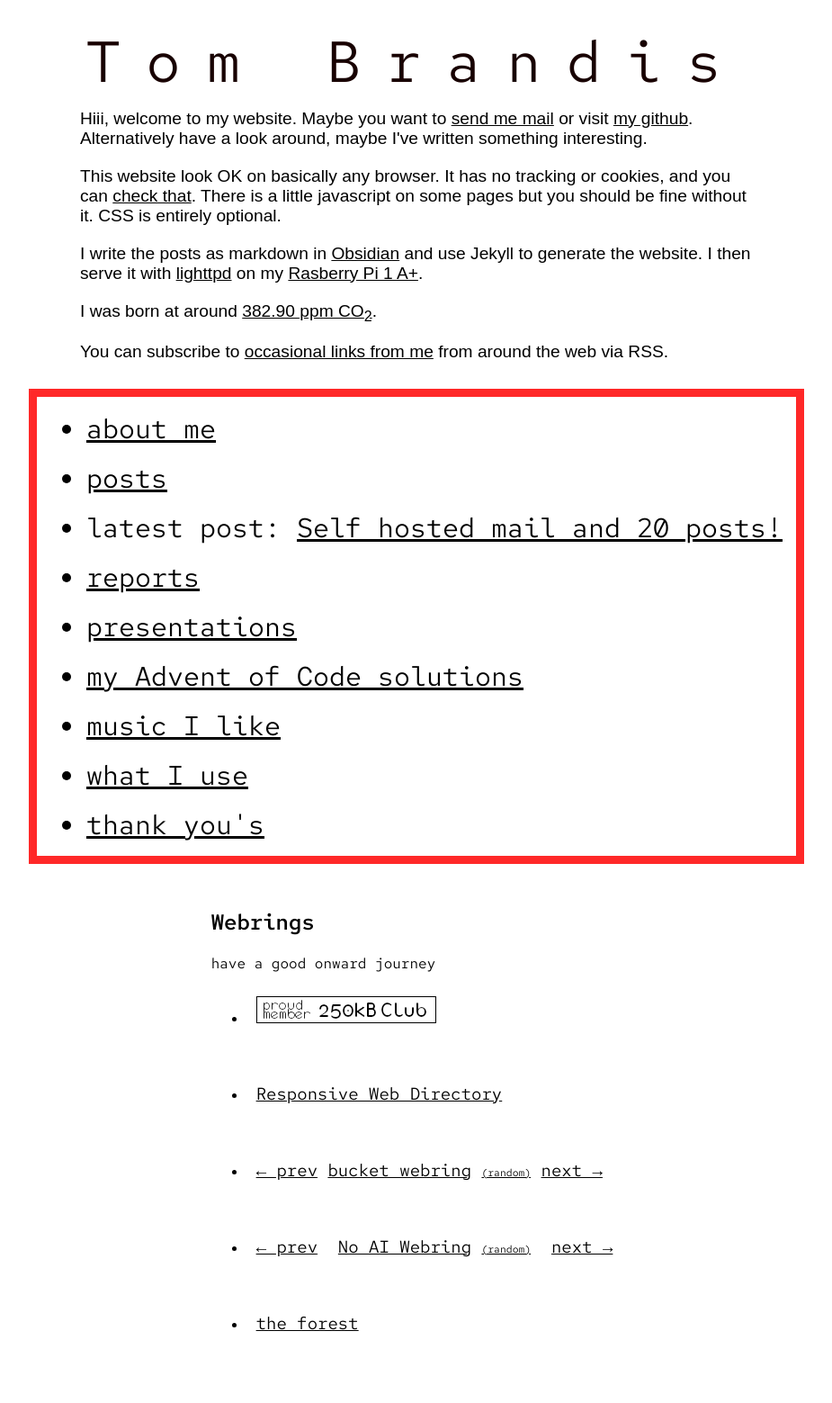
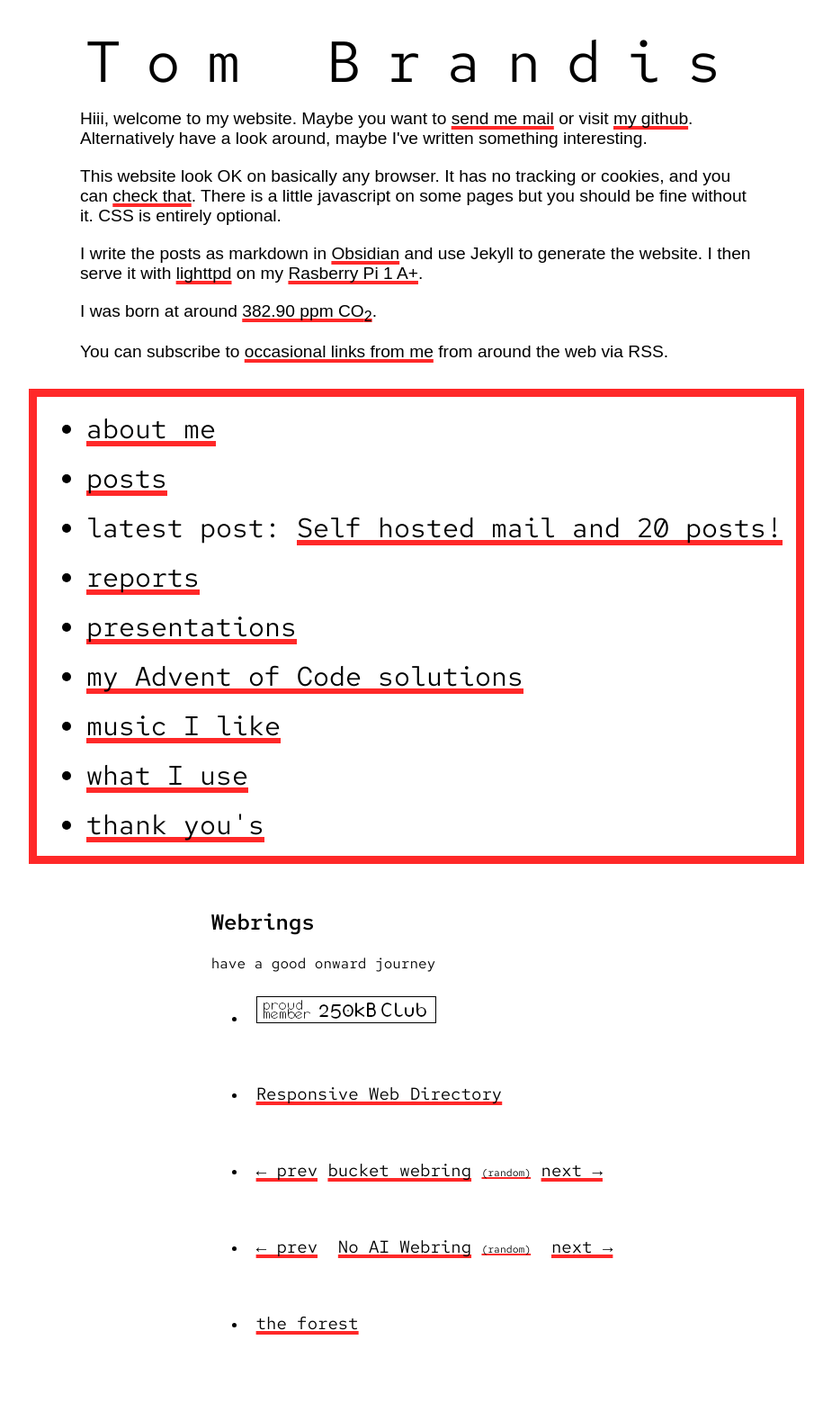
Before and after one commit to TomJB1/my-website-jekyll, a Jekyll site: the page built from index.html, in a window 1280 px wide. Shown: the whole page at 90% size, without its empty margins (177-1102 px from the left). Built offline with Jekyll 4.4.1, drawn with Linux system fonts in a browser that asks for light colours.

Commit message:
change colour scheme including dark theme

```diff
--- a/assets/css/home-header.css
+++ b/assets/css/home-header.css
@@ -14,7 +14,7 @@
         margin: auto;
         padding-top: 0.4em;
         font-size: 4rem;
-        color: #180101;
+        color: var(--text-color);
         width: fit-content;
         letter-spacing: 0.444em;
         font-weight: 400;
@@ -23,7 +23,7 @@
         & a {
             text-decoration: none;
             &:visited {
-                color: black;
+                color: var(--text-color);
             }
 
             &:hover {
--- a/assets/css/list-pages.css
+++ b/assets/css/list-pages.css
@@ -14,7 +14,7 @@
         padding: 0.5em;
         list-style-type: none;
         list-style-position: inside;
-        border-bottom: solid black 1px;
+        border-bottom: solid var(--text-color) 1px;
     }
 
     ul {
--- a/assets/css/reset.css
+++ b/assets/css/reset.css
@@ -20,20 +20,34 @@
 :root
 {
     --highlight-flare: #ff2828;
-    --highlight-background-light: #ff6d6d;
+    --highlight-secondary: #fdadad;
+    --highlight-dark: #db0000;
+    --text-color: black;
+    --background-color: white;
+    --background-color-highlight: #f7d7d7;
+}
+
+@media (prefers-color-scheme: dark) {
+    :root {
+        --text-color: rgb(231, 228, 228);
+        --background-color: rgb(30, 28, 28);
+        --highlight-secondary: #841a1a;
+        --background-color-highlight: #4f0909;
+    }
 }
 
 *{
     box-sizing: border-box;
+
+    &::selection {
+        background-color: var(--highlight-dark);
+        color: white;
+    }
 }
-
 
 body{
     font-family: "Red Hat Mono", monospace;
-
-a{
-    color: black;
-}
+    background-color: var(--background-color);
 }
 
 h1
@@ -41,15 +55,40 @@
     text-wrap: balance;
 }
 
-a:link
-{
-    color: var(--text-main);
+a {
+    color: var(--text-color);
+    text-decoration: underline 0.2em var(--highlight-flare);
+    text-decoration-skip-ink: none;
+
+    &:hover {
+        background-color: var(--highlight-dark);
+        color: #fff;
+        text-decoration-color: var(--highlight-dark);
+        &:visited {
+            color: var(--text-color);
+            background-color: var(--highlight-secondary);
+            text-decoration-color: var(--highlight-secondary);
+        }
+    }
+
+    &:visited:not(:hover) {
+        text-decoration-color: var(--highlight-secondary);
+    }
+
+    &::selection
+    {
+        background: var(--highlight-flare);
+        color: white;
+    }
 }
 
-a:visited
+p, li, label, td, h1, h2, h3, h4, h5
 {
-    text-decoration-color: var(--highlight-flare);
-    color: #5902dd;
+    color: var(--text-color);
+    &::selection {
+        background-color: var(--highlight-dark);
+        color: white;
+    }
 }
 
 input
@@ -57,7 +96,7 @@
     outline: none;
     border:none;
     background-image:none;
-    background-color:white;
+    background-color: var(--background-color);
     -webkit-box-shadow: none;
     -moz-box-shadow: none;
     box-shadow: none;
@@ -79,13 +118,13 @@
 
     & td, th
     {
-        border: 1px solid black;
+        border: 1px solid var(--text-color);
         padding: 0.4rem;
     }
 
     & thead
     {
-        background-color: rgb(221, 221, 221);
+        background-color: var(--background-color-highlight);
         font-weight: bold;
     }
 }
```
Also changed, not shown: assets/css/posts.css (+1 -8 lines), assets/css/profile.css (+4 -4 lines).
